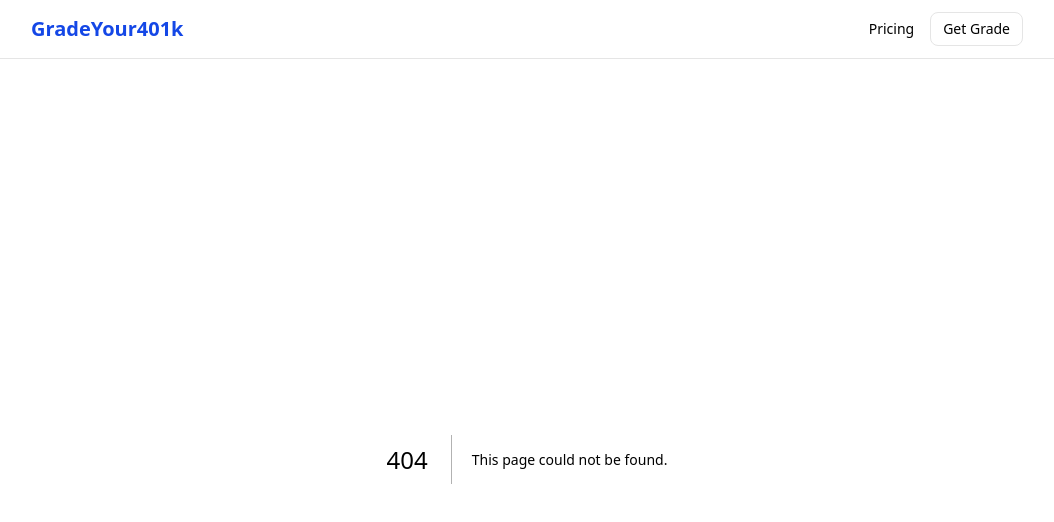
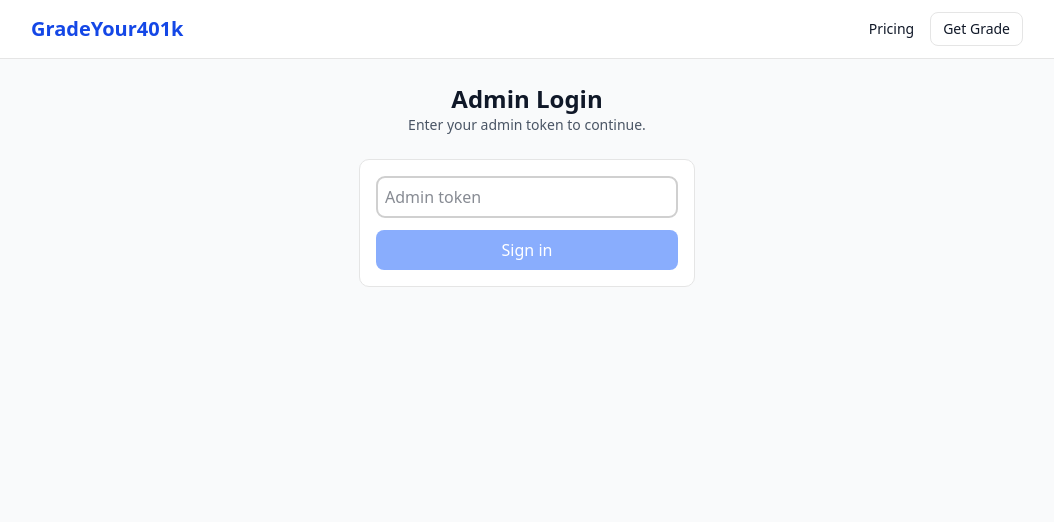
Before and after one commit to rremling/gradeyour401k, a Next.js app: page /admin/orders/login in a window 1280 px wide. Before the commit this address had no page. Shown: the top 522 px of the page, without its empty margins (113-1167 px from the left). Built offline with nearby package versions, Linux system fonts and the light colour scheme.

Commit message:
Create page.tsx

```diff
--- /dev/null
+++ b/src/app/admin/orders/login/page.tsx
@@ -0,0 +1,64 @@
+"use client";
+
+import { useSearchParams, useRouter } from "next/navigation";
+import { useState } from "react";
+
+export default function AdminLoginPage() {
+  const sp = useSearchParams();
+  const router = useRouter();
+  const returnTo = sp.get("returnTo") || "/admin/orders";
+
+  const [token, setToken] = useState("");
+  const [loading, setLoading] = useState(false);
+  const [err, setErr] = useState<string | null>(null);
+
+  async function submit(e: React.FormEvent) {
+    e.preventDefault();
+    setErr(null);
+    setLoading(true);
+    try {
+      const res = await fetch("/api/admin/login", {
+        method: "POST",
+        headers: { "Content-Type": "application/json" },
+        body: JSON.stringify({ token }),
+      });
+      const data = await res.json();
+      if (!res.ok || !data?.ok) {
+        throw new Error(data?.error || "Invalid token");
+      }
+      router.replace(returnTo);
+    } catch (e: any) {
+      setErr(e?.message || "Login failed");
+    } finally {
+      setLoading(false);
+    }
+  }
+
+  return (
+    <main className="mx-auto max-w-sm p-6">
+      <div className="text-center mb-6">
+        <h1 className="text-2xl font-bold">Admin Login</h1>
+        <p className="text-sm text-gray-600">Enter your admin token to continue.</p>
+      </div>
+
+      <form onSubmit={submit} className="rounded-lg border bg-white p-4 space-y-3">
+        <input
+          type="password"
+          className="w-full border rounded-md p-2"
+          placeholder="Admin token"
+          value={token}
+          onChange={(e) => setToken(e.target.value)}
+          autoFocus
+        />
+        <button
+          type="submit"
+          disabled={loading || !token}
+          className="w-full rounded-md bg-blue-600 text-white py-2 hover:bg-blue-700 disabled:opacity-50"
+        >
+          {loading ? "Signing in…" : "Sign in"}
+        </button>
+        {err && <p className="text-sm text-red-600">{err}</p>}
+      </form>
+    </main>
+  );
+}
```
